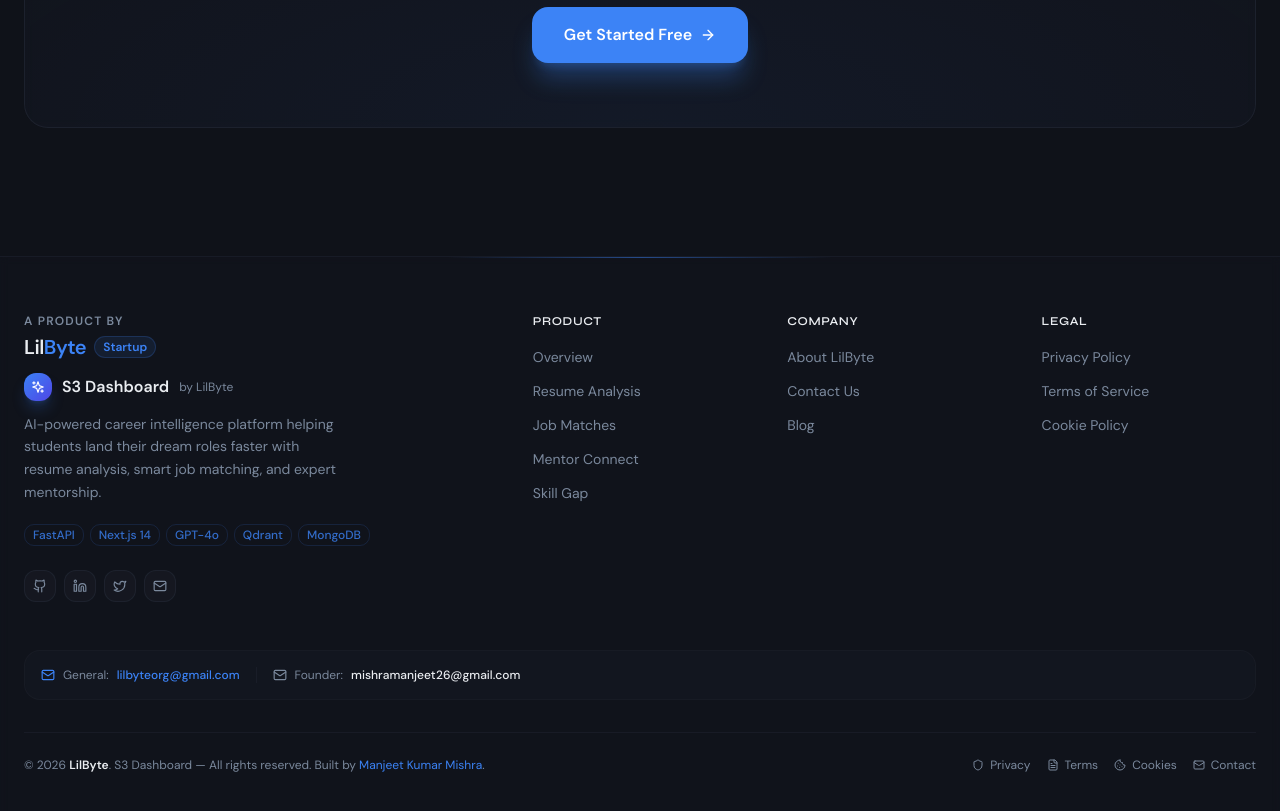
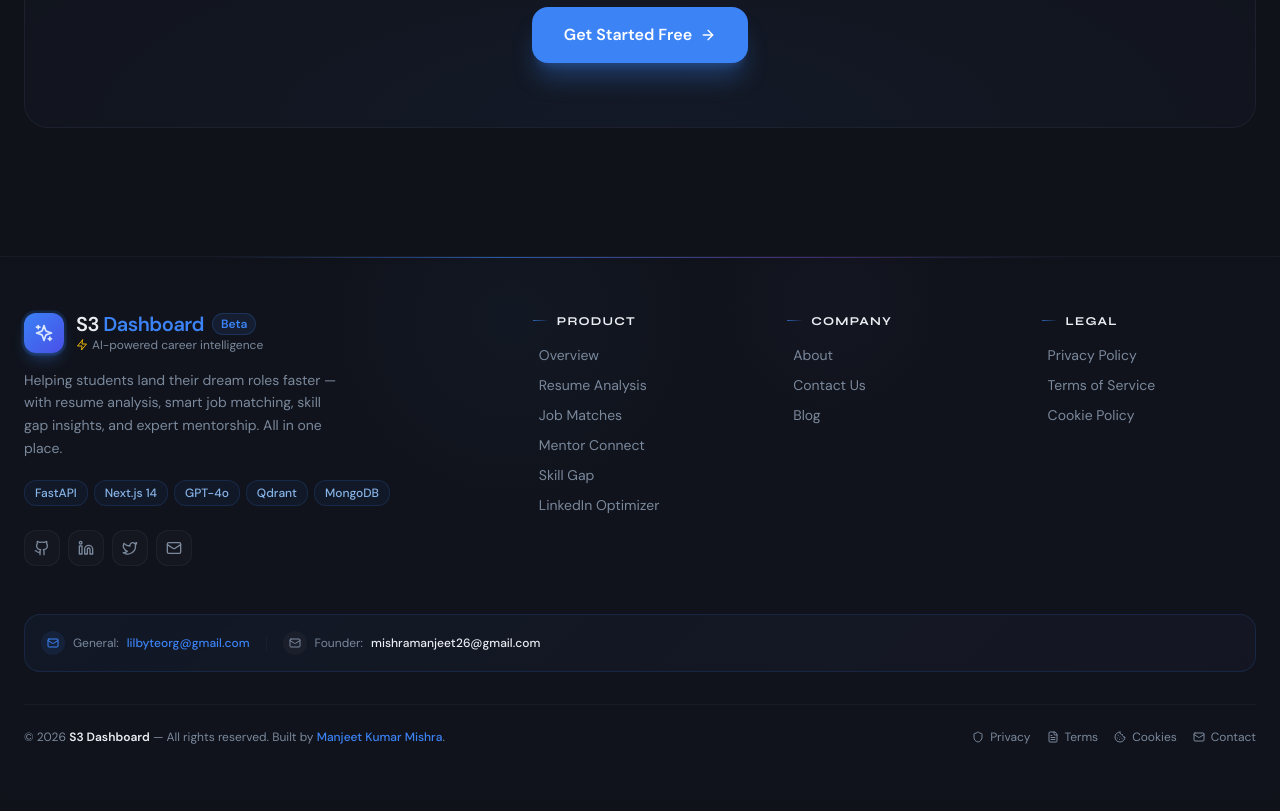
Before and after one commit to manjeet0505/s3frontend, a Next.js app: page / in a window 1280 px wide. Shown: the part 2300-3111 px from the top of the page. Built offline with nearby package versions, Linux system fonts and the light colour scheme; no server answers.

Commit message:
Footer updated

```diff
--- a/app/components/Footer.js
+++ b/app/components/Footer.js
@@ -1,96 +1,97 @@
 'use client';
 
 import { motion } from 'framer-motion';
-import { Sparkles, Shield, FileText, Cookie, Mail, Github, Linkedin, Twitter } from 'lucide-react';
+import { Sparkles, Shield, FileText, Cookie, Mail, Github, Linkedin, Twitter, Zap } from 'lucide-react';
 import Link from 'next/link';
 
 const footerLinks = {
   Product: [
-    { label: 'Overview', href: '/dashboard' },
-    { label: 'Resume Analysis', href: '/dashboard/resume' },
-    { label: 'Job Matches', href: '/dashboard/jobs' },
+    { label: 'Overview',       href: '/dashboard' },
+    { label: 'Resume Analysis',href: '/dashboard/resume' },
+    { label: 'Job Matches',    href: '/dashboard/jobs' },
     { label: 'Mentor Connect', href: '/dashboard/mentors' },
-    { label: 'Skill Gap', href: '/dashboard/skills' },
+    { label: 'Skill Gap',      href: '/dashboard/skills' },
+    { label: 'LinkedIn Optimizer', href: '/dashboard/linkedin' },
   ],
   Company: [
-    { label: 'About LilByte', href: '/about' },
+    { label: 'About',      href: '/about' },
     { label: 'Contact Us', href: '/contact' },
-    { label: 'Blog', href: '/blog' },
+    { label: 'Blog',       href: '/blog' },
   ],
   Legal: [
-    { label: 'Privacy Policy', href: '/privacy' },
-    { label: 'Terms of Service', href: '/terms' },
-    { label: 'Cookie Policy', href: '/cookies' },
+    { label: 'Privacy Policy',  href: '/privacy' },
+    { label: 'Terms of Service',href: '/terms' },
+    { label: 'Cookie Policy',   href: '/cookies' },
   ],
 };
 
 const socials = [
-  {
-    icon: Github,
-    href: 'https://github.com/manjeet0505',
-    label: 'GitHub',
-  },
-  {
-    icon: Linkedin,
-    href: 'https://www.linkedin.com/in/manjeet-mishra-175705260',
-    label: 'LinkedIn',
-  },
-  {
-    icon: Twitter,
-    href: 'https://x.com/mishramanjeet26',
-    label: 'Twitter / X',
-  },
-  {
-    icon: Mail,
-    href: 'mailto:lilbyteorg@gmail.com',
-    label: 'Email',
-  },
+  { icon: Github,   href: 'https://github.com/manjeet0505',                          label: 'GitHub' },
+  { icon: Linkedin, href: 'https://www.linkedin.com/in/manjeet-mishra-175705260',    label: 'LinkedIn' },
+  { icon: Twitter,  href: 'https://x.com/mishramanjeet26',                           label: 'Twitter / X' },
+  { icon: Mail,     href: 'mailto:mishramanjeet26@gmail.com',                        label: 'Email' },
 ];
 
 const techStack = ['FastAPI', 'Next.js 14', 'GPT-4o', 'Qdrant', 'MongoDB'];
 
 export default function Footer() {
   return (
-    <footer className="relative border-t border-border/40 bg-card/30 backdrop-blur-sm">
-      {/* Top glow */}
+    <footer className="relative border-t border-border/40 bg-card/30 backdrop-blur-sm overflow-hidden">
+
+      {/* ── Ambient glows ── */}
+      <div className="absolute inset-0 pointer-events-none overflow-hidden">
+        <div
+          className="absolute -top-32 left-1/4 w-96 h-96 rounded-full opacity-[0.04]"
+          style={{ background: 'radial-gradient(circle, rgba(59,130,246,1), transparent 70%)' }}
+        />
+        <div
+          className="absolute -top-20 right-1/4 w-64 h-64 rounded-full opacity-[0.03]"
+          style={{ background: 'radial-gradient(circle, rgba(139,92,246,1), transparent 70%)' }}
+        />
+      </div>
+
+      {/* ── Top gradient line ── */}
       <div
-        className="absolute top-0 left-1/2 -translate-x-1/2 w-96 h-px"
-        style={{ background: 'linear-gradient(90deg, transparent, rgba(59,130,246,0.5), transparent)' }}
+        className="absolute top-0 left-1/2 -translate-x-1/2 w-2/3 h-px"
+        style={{ background: 'linear-gradient(90deg, transparent, rgba(59,130,246,0.6), rgba(139,92,246,0.4), transparent)' }}
       />
 
-      <div className="max-w-7xl mx-auto px-6 py-14">
-        {/* Main grid */}
+      <div className="relative max-w-7xl mx-auto px-6 py-14">
+
+        {/* ── Main grid ── */}
         <div className="grid grid-cols-1 md:grid-cols-2 lg:grid-cols-5 gap-10 mb-12">
 
           {/* Brand column */}
           <div className="lg:col-span-2">
-            {/* LilByte brand */}
-            <div className="flex items-center gap-2 mb-1">
-              <span className="text-xs font-semibold text-muted-foreground uppercase tracking-widest">
-                A product by
-              </span>
-            </div>
-            <div className="flex items-center gap-2 mb-3">
-              <span className="font-black text-xl text-foreground tracking-tight">
-                Lil<span className="text-primary">Byte</span>
-              </span>
-              <span className="text-xs px-2 py-0.5 rounded-full bg-primary/10 border border-primary/20 text-primary font-semibold">
-                Startup
-              </span>
-            </div>
 
-            {/* S3 Dashboard sub-brand */}
-            <div className="flex items-center gap-2.5 mb-3">
-              <div className="w-7 h-7 rounded-lg bg-gradient-to-br from-blue-500 to-indigo-600 flex items-center justify-center shadow-lg shadow-blue-500/25">
-                <Sparkles className="w-3.5 h-3.5 text-white" />
+            {/* Logo mark */}
+            <div className="flex items-center gap-3 mb-4">
+              <div className="relative">
+                <div className="w-10 h-10 rounded-xl bg-gradient-to-br from-blue-500 to-indigo-600 flex items-center justify-center shadow-lg shadow-blue-500/30">
+                  <Sparkles className="w-5 h-5 text-white" />
+                </div>
+                {/* Pulse ring */}
+                <div className="absolute inset-0 rounded-xl bg-blue-500/20 animate-ping" style={{ animationDuration: '3s' }} />
               </div>
-              <span className="font-bold text-base text-foreground">S3 Dashboard</span>
-              <span className="text-xs text-muted-foreground">by LilByte</span>
+              <div>
+                <div className="flex items-center gap-2">
+                  <span className="font-black text-xl text-foreground tracking-tight leading-none">
+                    S3 <span className="text-primary">Dashboard</span>
+                  </span>
+                  <span className="text-xs px-2 py-0.5 rounded-full bg-primary/10 border border-primary/20 text-primary font-semibold">
+                    Beta
+                  </span>
+                </div>
+                <p className="text-xs text-muted-foreground mt-0.5 flex items-center gap-1">
+                  <Zap className="w-3 h-3 text-yellow-500" />
+                  AI-powered career intelligence
+                </p>
+              </div>
             </div>
 
             <p className="text-sm text-muted-foreground leading-relaxed max-w-xs mb-5">
-              AI-powered career intelligence platform helping students land their dream roles faster
-              with resume analysis, smart job matching, and expert mentorship.
+              Helping students land their dream roles faster — with resume analysis,
+              smart job matching, skill gap insights, and expert mentorship. All in one place.
             </p>
 
             {/* Tech stack badges */}
@@ -98,7 +99,12 @@
               {techStack.map(tech => (
                 <span
                   key={tech}
-                  className="text-xs px-2 py-0.5 rounded-md bg-primary/8 border border-primary/15 text-primary/80 font-medium"
+                  className="text-xs px-2.5 py-1 rounded-lg border font-medium transition-colors"
+                  style={{
+                    background: 'rgba(59,130,246,0.06)',
+                    borderColor: 'rgba(59,130,246,0.15)',
+                    color: 'rgba(147,197,253,0.9)',
+                  }}
                 >
                   {tech}
                 </span>
@@ -113,12 +119,13 @@
                   href={href}
                   target="_blank"
                   rel="noopener noreferrer"
-                  whileHover={{ y: -2 }}
-                  className="w-8 h-8 rounded-lg border border-border/60 bg-secondary/30 flex items-center justify-center text-muted-foreground hover:text-foreground hover:border-border transition-colors"
+                  whileHover={{ y: -3, scale: 1.05 }}
+                  whileTap={{ scale: 0.95 }}
+                  className="w-9 h-9 rounded-xl border border-border/60 bg-secondary/30 flex items-center justify-center text-muted-foreground hover:text-primary hover:border-primary/40 hover:bg-primary/5 transition-all"
                   aria-label={label}
                   title={label}
                 >
-                  <Icon className="w-3.5 h-3.5" />
+                  <Icon className="w-4 h-4" />
                 </motion.a>
               ))}
             </div>
@@ -127,7 +134,11 @@
           {/* Link columns */}
           {Object.entries(footerLinks).map(([category, links]) => (
             <div key={category}>
-              <h4 className="text-xs font-semibold text-foreground uppercase tracking-wider mb-4">
+              <h4 className="text-xs font-bold text-foreground uppercase tracking-widest mb-4 flex items-center gap-2">
+                <span
+                  className="inline-block w-4 h-px"
+                  style={{ background: 'linear-gradient(90deg, rgba(59,130,246,0.7), transparent)' }}
+                />
                 {category}
               </h4>
               <ul className="space-y-2.5">
@@ -135,8 +146,9 @@
                   <li key={label}>
                     <Link
                       href={href}
-                      className="text-sm text-muted-foreground hover:text-foreground transition-colors"
+                      className="text-sm text-muted-foreground hover:text-primary transition-colors group flex items-center gap-1.5"
                     >
+                      <span className="w-0 group-hover:w-2 h-px bg-primary transition-all duration-200 opacity-0 group-hover:opacity-100" />
                       {label}
                     </Link>
                   </li>
@@ -146,10 +158,18 @@
           ))}
         </div>
 
-        {/* Contact emails row */}
-        <div className="flex flex-wrap gap-4 mb-8 p-4 rounded-2xl border border-border/30 bg-secondary/20">
+        {/* ── Contact card ── */}
+        <div
+          className="flex flex-wrap gap-4 mb-8 p-4 rounded-2xl border"
+          style={{
+            background: 'linear-gradient(135deg, rgba(59,130,246,0.05), rgba(139,92,246,0.04))',
+            borderColor: 'rgba(59,130,246,0.15)',
+          }}
+        >
           <div className="flex items-center gap-2">
-            <Mail className="w-3.5 h-3.5 text-primary flex-shrink-0" />
+            <div className="w-6 h-6 rounded-lg bg-primary/10 flex items-center justify-center">
+              <Mail className="w-3 h-3 text-primary" />
+            </div>
             <span className="text-xs text-muted-foreground">General:</span>
             <a
               href="mailto:lilbyteorg@gmail.com"
@@ -160,7 +180,9 @@
           </div>
           <div className="w-px h-4 bg-border/40 hidden sm:block self-center" />
           <div className="flex items-center gap-2">
-            <Mail className="w-3.5 h-3.5 text-muted-foreground flex-shrink-0" />
+            <div className="w-6 h-6 rounded-lg bg-secondary/60 flex items-center justify-center">
+              <Mail className="w-3 h-3 text-muted-foreground" />
+            </div>
             <span className="text-xs text-muted-foreground">Founder:</span>
             <a
               href="mailto:mishramanjeet26@gmail.com"
@@ -171,18 +193,18 @@
           </div>
         </div>
 
-        {/* Bottom bar */}
+        {/* ── Bottom bar ── */}
         <div className="border-t border-border/40 pt-6">
           <div className="flex flex-col sm:flex-row items-center justify-between gap-4">
             <p className="text-xs text-muted-foreground text-center sm:text-left">
               © {new Date().getFullYear()}{' '}
-              <span className="font-semibold text-foreground">LilByte</span>.
-              {' '}S3 Dashboard — All rights reserved. Built by{' '}
+              <span className="font-semibold text-foreground">S3 Dashboard</span>
+              {' '}— All rights reserved. Built by{' '}
               <a
                 href="https://www.linkedin.com/in/manjeet-mishra-175705260"
                 target="_blank"
                 rel="noopener noreferrer"
-                className="text-primary hover:underline"
+                className="text-primary hover:underline font-medium"
               >
                 Manjeet Kumar Mishra
               </a>
@@ -190,25 +212,25 @@
             </p>
 
             <div className="flex items-center gap-4">
-              <Link href="/privacy" className="flex items-center gap-1.5 text-xs text-muted-foreground hover:text-foreground transition-colors">
-                <Shield className="w-3 h-3" />
-                Privacy
-              </Link>
-              <Link href="/terms" className="flex items-center gap-1.5 text-xs text-muted-foreground hover:text-foreground transition-colors">
-                <FileText className="w-3 h-3" />
-                Terms
-              </Link>
-              <Link href="/cookies" className="flex items-center gap-1.5 text-xs text-muted-foreground hover:text-foreground transition-colors">
-                <Cookie className="w-3 h-3" />
-                Cookies
-              </Link>
-              <Link href="/contact" className="flex items-center gap-1.5 text-xs text-muted-foreground hover:text-foreground transition-colors">
-                <Mail className="w-3 h-3" />
-                Contact
-              </Link>
+              {[
+                { href: '/privacy',  icon: Shield,   label: 'Privacy' },
+                { href: '/terms',    icon: FileText,  label: 'Terms' },
+                { href: '/cookies',  icon: Cookie,    label: 'Cookies' },
+                { href: '/contact',  icon: Mail,      label: 'Contact' },
+              ].map(({ href, icon: Icon, label }) => (
+                <Link
+                  key={label}
+                  href={href}
+                  className="flex items-center gap-1.5 text-xs text-muted-foreground hover:text-primary transition-colors"
+                >
+                  <Icon className="w-3 h-3" />
+                  {label}
+                </Link>
+              ))}
             </div>
           </div>
         </div>
+
       </div>
     </footer>
   );
```
